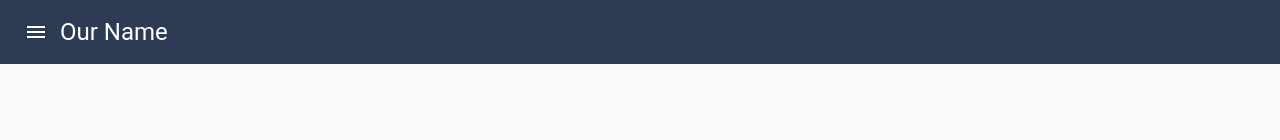
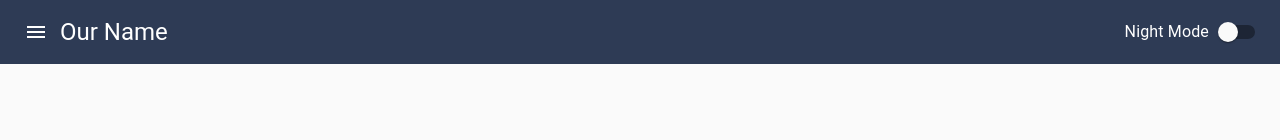
Before and after one commit to rchoudhari/State-Farm-Design, a React (Create React App) app: page / in a window 1280 px wide. Shown: the top 140 px of the page. Built offline with nearby package versions, Linux system fonts and the light colour scheme.

Commit message:
Version 6

```diff
--- a/src/App.js
+++ b/src/App.js
@@ -25,6 +25,9 @@ import MailIcon from "@material-ui/icons/Mail";
 import { shadows } from "@material-ui/system";
 import { createMuiTheme } from "@material-ui/core/styles";
 import { ThemeProvider } from "@material-ui/styles";
+import FormGroup from '@material-ui/core/FormGroup';
+import FormControlLabel from '@material-ui/core/FormControlLabel';
+import Switch from '@material-ui/core/Switch';
 
 function Copyright() {
   return (
@@ -65,7 +68,7 @@ const useStyles = makeStyles(theme => ({
     height: "100%",
     display: "flex",
     flexDirection: "column",
-    background: "#FFFFFF",
+
     "&:hover": {
       background: "#FFF9F9",
       boxShadow: "0 5px 10px #9AA0B9, 0 15px 40px #A6ADC9"
@@ -76,6 +79,9 @@ const useStyles = makeStyles(theme => ({
   },
   cardContent: {
     flexGrow: 1
+  },
+  title: {
+    flexGrow: 1,
   },
   footer: {
     backgroundColor: theme.palette.background.paper,
@@ -96,7 +102,9 @@ export default function Album() {
     bottom: false,
     right: false
   });
-
+  const handleChange = name => event => {
+    setState({ ...state, [name]: event.target.checked });
+  };
   const button = {
     background: "#2E3B55",
     color: "white"
@@ -162,6 +170,12 @@ export default function Album() {
           <Typography variant="h5" className={classes.title}>
             Our Name
           </Typography>
+          <FormControlLabel
+          value="start"
+          control={<Switch color="primary" />}
+          label="Night Mode"
+          labelPlacement="start"
+          />
         </Toolbar>
       </AppBar>
       <main>
--- a/src/index.js
+++ b/src/index.js
@@ -18,7 +18,10 @@ const themeX = createMuiTheme({
 const rootElement = document.getElementById("root");
 ReactDOM.render(
   <React.StrictMode>
-    <App />
+
+      <App />
+
+    ,
   </React.StrictMode>,
   rootElement
 );
```
